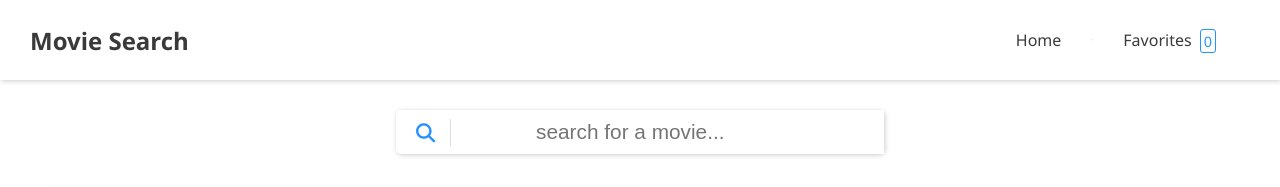
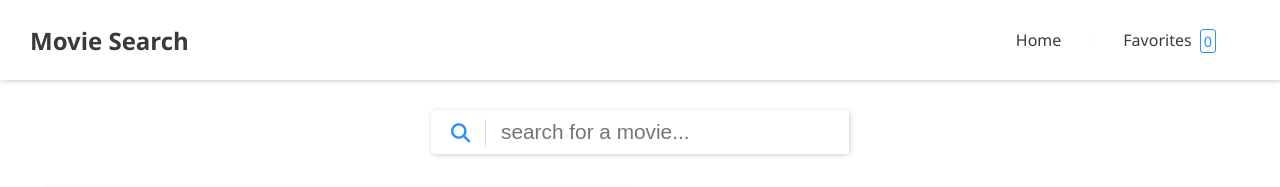
Before and after one commit to rubencns/movie-search, a React (Create React App) app: page / in a window 1280 px wide. Shown: the top 187 px of the page. Built offline with nearby package versions, Linux system fonts and the light colour scheme.

Commit message:
Modify search input paddings

```diff
--- a/src/scss/_responsive.scss
+++ b/src/scss/_responsive.scss
@@ -120,7 +120,7 @@
 
     .search-input {
         font-size: 1.3rem;
-        padding: 10px 35px;
+        padding: 10px 35px 10px 10px;
     }
 
 }
@@ -131,7 +131,7 @@
 
     .search-input {
         font-size: 1.3rem;
-        padding: 10px 80px;
+        padding: 10px 80px 10px 10px;
     }
 
     .nav-btn {
```
